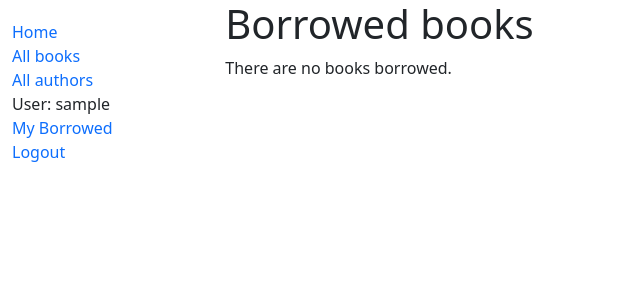
After one commit to mikhailDyoshin/The_Local_Library_website, a Django app: page /catalog/mybooks/ in a window 1280 px wide. The commit adds this page. Shown: the top 300 px of the page, without its empty margins (0-640 px from the left). Run offline with Django 4.2, Linux system fonts and the light colour scheme; the visitor is signed in with stand-in values (Sample User, id 1); data that the repository does not hold is empty.

Commit message:
Created borrowed-books-list page
Created a template and a view to display books borrowed by the user. Changed BookInstance model: added borrower field to connect a user with borrowed book copies, created a method that checks if a borrowed book is overdue. Added new fields to the admin.

```diff
--- a/locallibrary/catalog/admin.py
+++ b/locallibrary/catalog/admin.py
@@ -53,6 +53,7 @@ class BookInstanceAdmin(admin.ModelAdmin):
     list_display = (
         'book',
         'status',
+        'borrower',
         'due_back',
         'id',
     )
@@ -64,5 +65,5 @@ class BookInstanceAdmin(admin.ModelAdmin):
 
     fieldsets = (
         (None, {'fields': ('book', 'imprint', 'id')}),
-        ('Availability', {'fields': ('status', 'due_back')}),
+        ('Availability', {'fields': ('status', 'due_back', 'borrower')}),
     )
--- a/locallibrary/catalog/templates/catalog/base_generic.html
+++ b/locallibrary/catalog/templates/catalog/base_generic.html
@@ -28,6 +28,7 @@
 
                             {% if user.is_authenticated %}
                                 <li>User: {{ user.get_username }}</li>
+                                <li><a href="{% url 'my-borrowed' %}">My Borrowed</a></li>
                                 <li><a href="{% url 'logout' %}?next={{ request.path }}">Logout</a></li>
                             {% else %}
                                 <li><a href="{% url 'login' %}?next={{ request.path }}">Login</a></li>
--- /dev/null
+++ b/locallibrary/catalog/templates/catalog/bookinstance_list_borrowed_user.html
@@ -0,0 +1,19 @@
+{% extends "catalog/base_generic.html" %}
+
+{% block content %}
+    <h1>Borrowed books</h1>
+
+    {% if bookinstance_list %}
+    <ul>
+
+      {% for bookinst in bookinstance_list %}
+      <li class="{% if bookinst.is_overdue %}text-danger{% endif %}">
+        <a href="{% url 'book-detail' bookinst.book.pk %}">{{ bookinst.book.title }}</a> ({{ bookinst.due_back }})
+      </li>
+      {% endfor %}
+    </ul>
+
+    {% else %}
+      <p>There are no books borrowed.</p>
+    {% endif %}
+{% endblock %}
--- a/locallibrary/catalog/urls.py
+++ b/locallibrary/catalog/urls.py
@@ -8,3 +8,7 @@ urlpatterns = [
     path('authors/', views.AuthorListView.as_view(), name='authors'),
     path('author/<int:pk>', views.AuthorDetailView.as_view(), name='author-detail')
 ]
+
+urlpatterns += [
+    path('mybooks/', views.LoanedBooksByUserListView.as_view(), name='my-borrowed'),
+]
--- a/locallibrary/catalog/views.py
+++ b/locallibrary/catalog/views.py
@@ -68,3 +68,16 @@ class AuthorDetailView(LoginRequiredMixin, generic.DetailView):
     model = Author
 
     template_name = 'catalog/author_detail.html'
+
+class LoanedBooksByUserListView(LoginRequiredMixin,generic.ListView):
+    """Generic class-based view listing books on loan to current user."""
+    model = BookInstance
+    template_name = 'catalog/bookinstance_list_borrowed_user.html'
+    paginate_by = 10
+
+
+
+    def get_queryset(self):
+        borrowed_books = BookInstance.objects.filter(borrower=self.request.user)
+        on_loan_books = borrowed_books.filter(status__exact='o').order_by('due_back')
+        return on_loan_books
```
Also changed, not shown: locallibrary/catalog/models.py (+14 -0 lines), locallibrary/catalog/migrations/0002_bookinstance_borrower.py (added), locallibrary/catalog/migrations/0003_alter_bookinstance_options.py (added).
